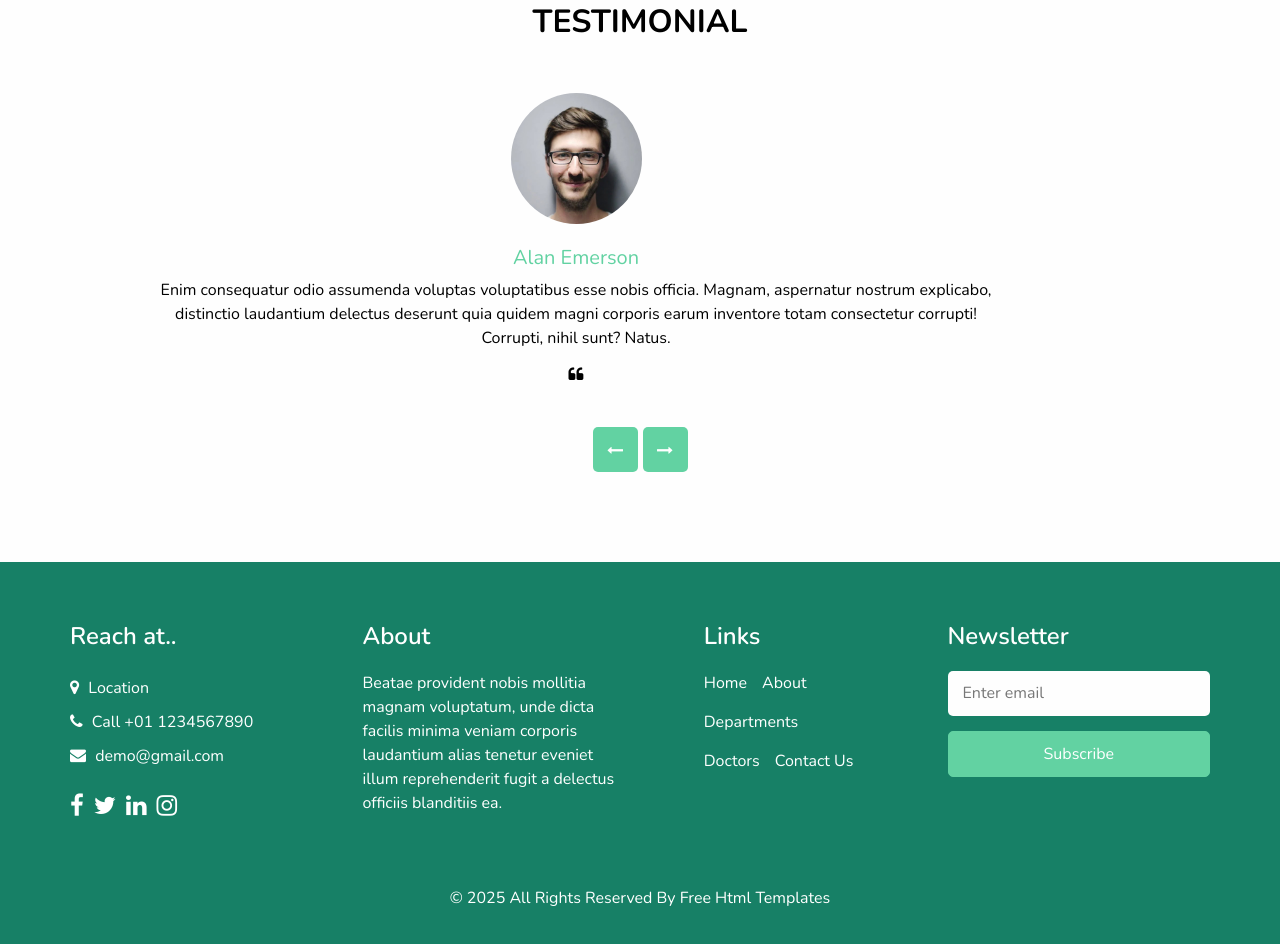
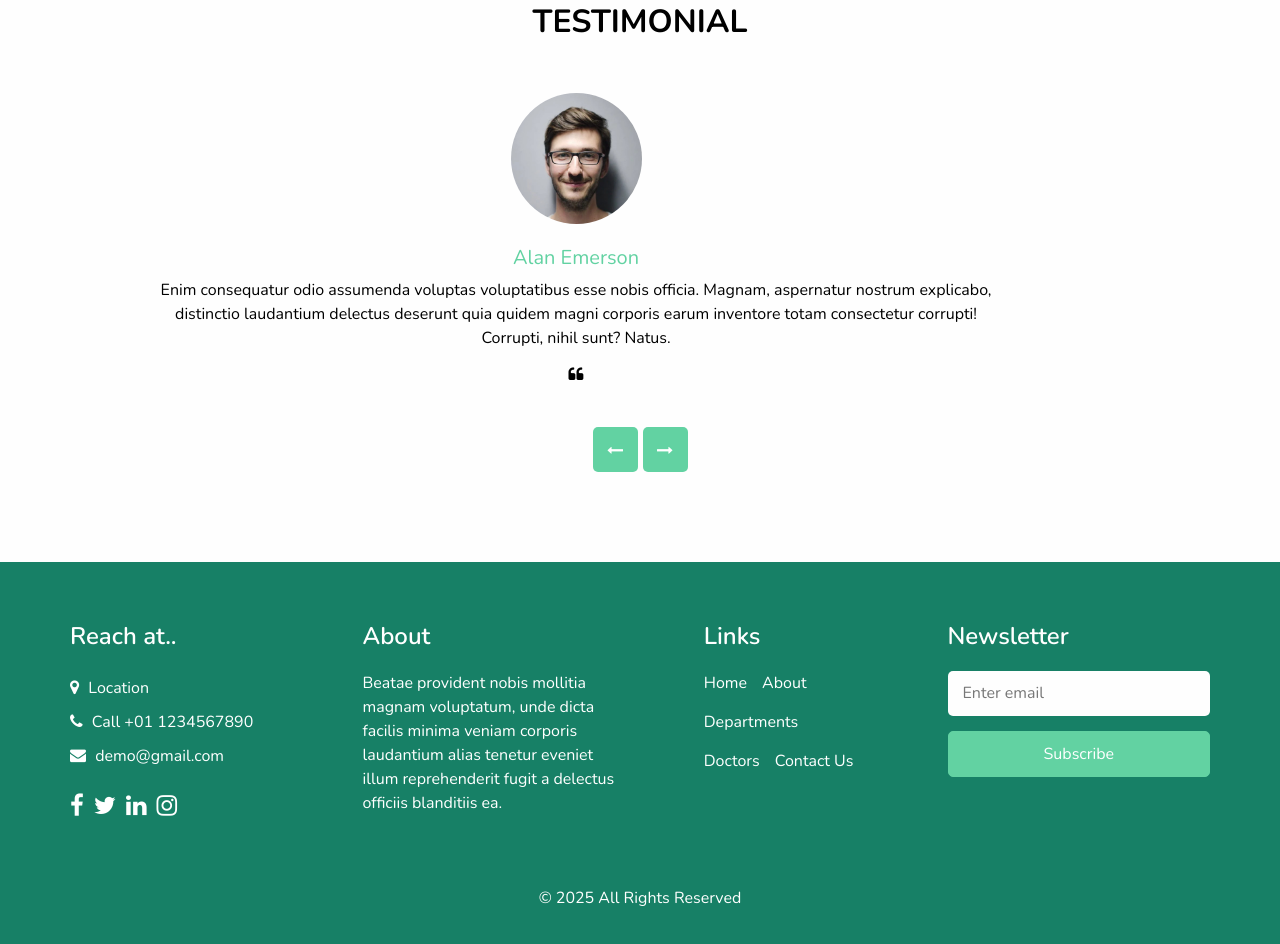
Before and after one commit to HarshMadhyani/doc-homyo, a plain HTML site: page index.html in a window 1280 px wide. Shown: the part 3353-4297 px from the top of the page. Drawn offline with nearby package versions, Linux system fonts and the light colour scheme; some packages are replaced by stand-ins of ours.

Commit message:
Update index.html remove

```diff
--- a/index.html
+++ b/index.html
@@ -632,8 +632,8 @@
       </div>
       <div class="footer-info">
         <p>
-          &copy; <span id="displayYear"></span> All Rights Reserved By
-          <a href="https://html.design/">Free Html Templates</a>
+          &copy; <span id="displayYear"></span> All Rights Reserved
+<!--           <a href="https://html.design/">Free Html Templates</a> -->
         </p>
       </div>
     </div>
```
